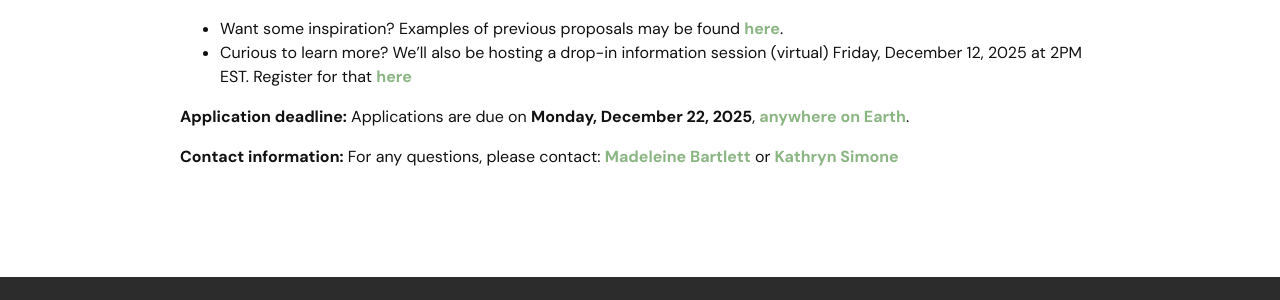
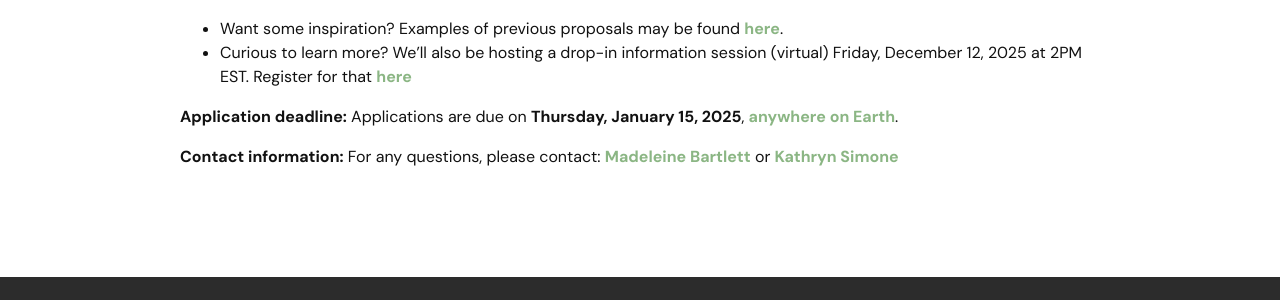
Before and after one commit to nengo/nengo.github.io, a Jekyll site: the page built from summer-school.md, in a window 1280 px wide and 900 px high, scrolled down 2158 px. Shown: the part 486-786 px from the top of the window. Built offline with Jekyll 4.4.1, drawn with Linux system fonts in a browser that asks for light colours; nearby versions of some CDN libraries; some web fonts are replaced; comment, search, counter and statistics services are not loaded.

Commit message:
Update summer school application deadline

```diff
--- a/summer-school.md
+++ b/summer-school.md
@@ -132,7 +132,7 @@ in your project, or what specialized infrastructure you might bring. The applica
 - Want some inspiration? Examples of previous proposals may be found [here](https://drive.google.com/drive/folders/1YdT9mbNWat6IgnLNhuCwj5e8XLFdtP0s?usp=drive_link).
 - Curious to learn more? We'll also be hosting a drop-in information session (virtual) Friday, December 12, 2025 at 2PM EST. Register for that [here](https://uwaterloo.zoom.us/meeting/register/hsju86TQQJ6oZLS0_HqJvg)
 
-**Application deadline:** Applications are due on **Monday, December 22, 2025**, [anywhere on Earth](https://time.is/Anywhere_on_Earth).
+**Application deadline:** Applications are due on **Thursday, January 15, 2025**, [anywhere on Earth](https://time.is/Anywhere_on_Earth).
 
 **Contact information:** For any questions, please contact:
 [Madeleine Bartlett](mailto:madeleine.bartlett@uwaterloo.ca) or
```
